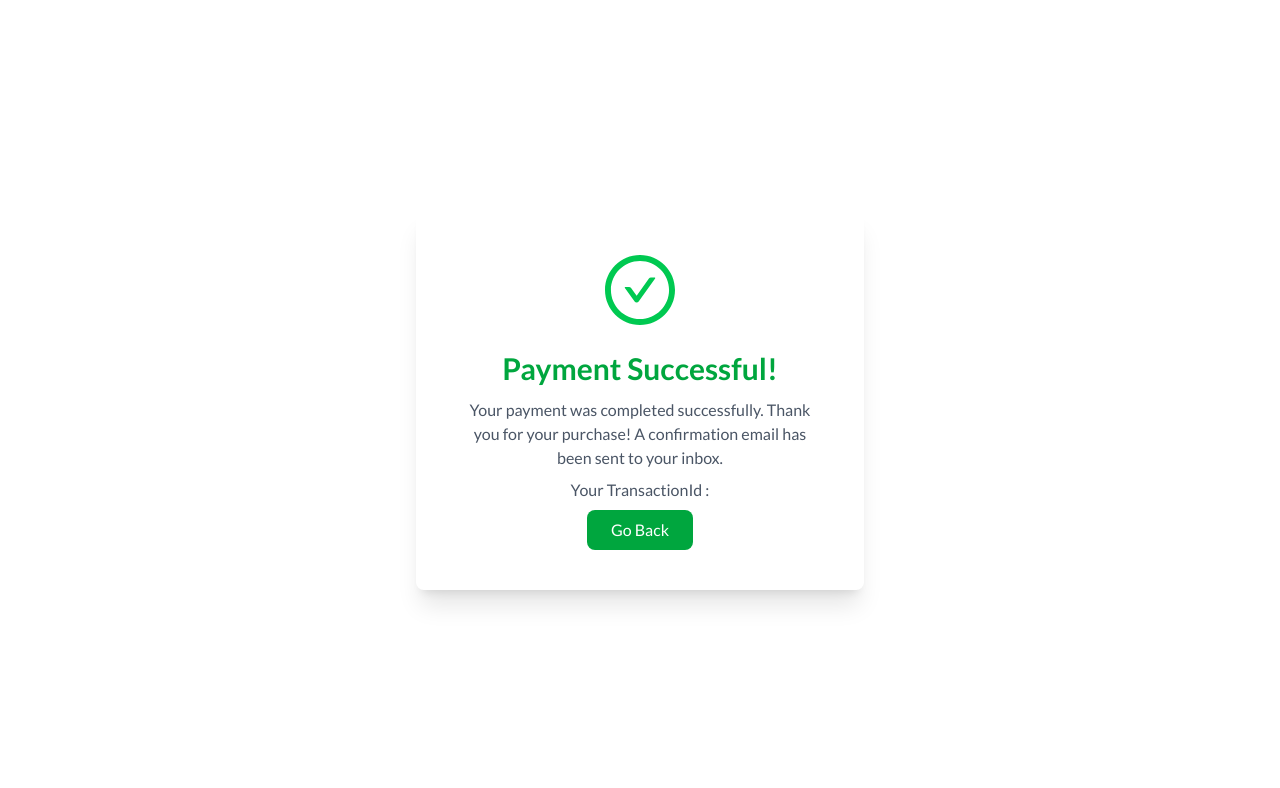
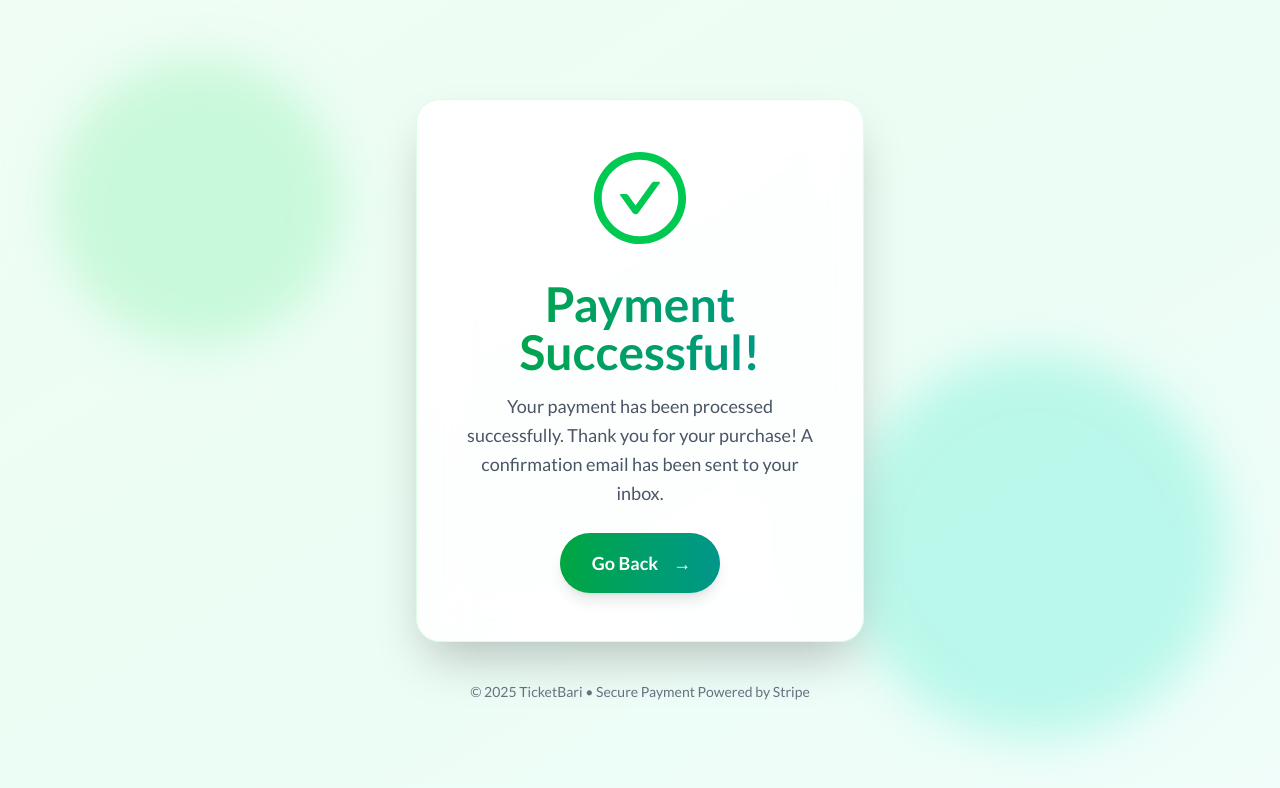
Before and after one commit to amdadislam01/ticketbari-booking-platform-client, a React (Vite) app: page /payment-success in a window 1280 px wide. Shown: the top 788 px of the page. Built offline with nearby package versions, Linux system fonts and the light colour scheme; no server answers.

Commit message:
Payment success design animation compalte

```diff
--- a/src/pages/Dashboard/MyAddedBooking/MyAddedBooking.jsx
+++ b/src/pages/Dashboard/MyAddedBooking/MyAddedBooking.jsx
@@ -11,7 +11,6 @@ import {
 } from "react-icons/fa";
 import Loading from "../../../components/Loading/Loading";
 import { motion } from "framer-motion";
-import { useParams } from "react-router";
 
 // Reusable Countdown
 const Countdown = ({ date }) => {
@@ -50,7 +49,6 @@ const Countdown = ({ date }) => {
 };
 
 const MyAddedBooking = () => {
-  const { ticketId } = useParams();
   const axiosSecure = useAxiosSecure();
   const { isDarkMode } = useTheme();
   const { user } = UseAuth();
--- a/src/pages/Dashboard/Payment/PaymentSuccess.jsx
+++ b/src/pages/Dashboard/Payment/PaymentSuccess.jsx
@@ -1,17 +1,21 @@
 import React, { useEffect, useRef, useState } from "react";
 import { useNavigate, useSearchParams } from "react-router";
 import { AiOutlineCheckCircle } from "react-icons/ai";
+import { motion } from "framer-motion";
 import useAxiosSecure from "../../../hooks/useAxiosSecure";
 
 const PaymentSuccess = () => {
-  const [searchPharams] = useSearchParams();
+  const [searchParams] = useSearchParams();
   const axiosSecure = useAxiosSecure();
   const [paymentInfo, setPaymentInfo] = useState({});
-  const sessionId = searchPharams.get("session_id");
+  const sessionId = searchParams.get("session_id");
   const isMounted = useRef(false);
+  const navigate = useNavigate();
+
   useEffect(() => {
     if (isMounted.current) return;
     isMounted.current = true;
+
     if (sessionId) {
       axiosSecure
         .patch(`/payment-success?session_id=${sessionId}`)
@@ -25,37 +29,143 @@ const PaymentSuccess = () => {
           console.log(e);
         });
     }
-  }, [sessionId]);
+  }, [sessionId, axiosSecure]);
 
-  const navigate = useNavigate();
+  const containerVariants = {
+    hidden: { opacity: 0 },
+    visible: {
+      opacity: 1,
+      transition: {
+        duration: 0.6,
+        staggerChildren: 0.2,
+      },
+    },
+  };
+
+  const itemVariants = {
+    hidden: { y: 30, opacity: 0 },
+    visible: {
+      y: 0,
+      opacity: 1,
+      transition: { duration: 0.7, ease: "easeOut" },
+    },
+  };
+
+  const checkVariants = {
+    hidden: { scale: 0, rotate: -180 },
+    visible: {
+      scale: 1,
+      rotate: 0,
+      transition: { type: "spring", stiffness: 200, damping: 15 },
+    },
+  };
+
+  const pulseVariants = {
+    pulse: {
+      scale: [1, 1.1, 1],
+      transition: {
+        duration: 2,
+        repeat: Infinity,
+        ease: "easeInOut",
+      },
+    },
+  };
 
   return (
-    <div className="min-h-screen flex items-center justify-center p-5">
-      <div className="bg-transparent shadow-xl rounded-lg p-10 text-center max-w-md">
-        <div className="flex justify-center mb-5">
-          <AiOutlineCheckCircle className="text-green-500" size={80} />
-        </div>
+    <div className="min-h-screen bg-linear-to-br from-green-50 via-emerald-50 to-teal-50 flex items-center justify-center p-4 overflow-hidden">
+      <div className="absolute inset-0 overflow-hidden pointer-events-none">
+        <motion.div
+          animate={{ y: [0, -30, 0], x: [0, 20, 0] }}
+          transition={{ duration: 15, repeat: Infinity, ease: "linear" }}
+          className="absolute top-20 left-10 w-72 h-72 bg-green-300 rounded-full mix-blend-multiply filter blur-xl opacity-30"
+        />
+        <motion.div
+          animate={{ y: [0, 30, 0], x: [0, -20, 0] }}
+          transition={{ duration: 18, repeat: Infinity, ease: "linear" }}
+          className="absolute bottom-20 right-10 w-96 h-96 bg-teal-300 rounded-full mix-blend-multiply filter blur-xl opacity-30"
+        />
+      </div>
 
-        <h2 className="text-3xl font-bold text-green-600 mb-3">
-          Payment Successful!
-        </h2>
+      <motion.div
+        variants={containerVariants}
+        initial="hidden"
+        animate="visible"
+        className="relative z-10 w-full max-w-md"
+      >
+        <motion.div
+          className="bg-white/90 backdrop-blur-xl rounded-3xl shadow-2xl p-8 md:p-12 border border-green-100 overflow-hidden"
+          whileHover={{ boxShadow: "0 25px 50px -12px rgba(0, 0, 0, 0.15)" }}
+          transition={{ duration: 0.3 }}
+        >
+          {/* Success Check Icon */}
+          <motion.div
+            variants={checkVariants}
+            className="flex justify-center mb-8"
+          >
+            <motion.div variants={pulseVariants} animate="pulse">
+              <AiOutlineCheckCircle className="text-green-500" size={100} />
+            </motion.div>
+          </motion.div>
 
-        <p className="text-gray-600 mb-2">
-          Your payment was completed successfully. Thank you for your purchase!
-          A confirmation email has been sent to your inbox.
-        </p>
+          {/* Title */}
+          <motion.h2
+            variants={itemVariants}
+            className="text-4xl md:text-5xl font-bold text-center bg-gradient-to-r from-green-600 to-teal-600 bg-clip-text text-transparent mb-4"
+          >
+            Payment Successful!
+          </motion.h2>
 
-        <p className="text-gray-600 mb-2">
-          Your TransactionId : {paymentInfo.transactionId}
-        </p>
+          {/* Subtitle */}
+          <motion.p
+            variants={itemVariants}
+            className="text-gray-600 text-center text-base md:text-lg leading-relaxed mb-6"
+          >
+            Your payment has been processed successfully. Thank you for your
+            purchase! A confirmation email has been sent to your inbox.
+          </motion.p>
 
-        <button
-          onClick={() => navigate(-2)}
-          className="px-6 py-2 bg-green-600 text-white rounded-lg hover:bg-green-700 transition cursor-pointer"
+          {/* Transaction ID */}
+          {paymentInfo.transactionId && (
+            <motion.div
+              variants={itemVariants}
+              className="bg-green-50 border border-green-200 rounded-xl p-5 mb-8 text-center"
+            >
+              <p className="text-sm text-gray-600 mb-1">Transaction ID</p>
+              <p className="text-lg font-mono font-semibold text-green-700 break-all">
+                {paymentInfo.transactionId}
+              </p>
+            </motion.div>
+          )}
+
+          <motion.div variants={itemVariants} className="flex justify-center">
+            <motion.button
+              onClick={() => navigate(-2)}
+              whileHover={{ scale: 1.05 }}
+              whileTap={{ scale: 0.95 }}
+              className="px-8 py-4 bg-linear-to-r from-green-600 to-teal-600 text-white font-semibold text-lg rounded-full shadow-lg hover:shadow-xl transition-all duration-300 flex items-center gap-3 cursor-pointer"
+            >
+              <span>Go Back</span>
+              <motion.span
+                animate={{ x: [0, 5, 0] }}
+                transition={{ duration: 1.5, repeat: Infinity }}
+              >
+                →
+              </motion.span>
+            </motion.button>
+          </motion.div>
+        </motion.div>
+
+        <motion.div
+          initial={{ opacity: 0, y: 50 }}
+          animate={{ opacity: 1, y: 0 }}
+          transition={{ delay: 0.8, duration: 1 }}
+          className="mt-10 text-center"
         >
-          Go Back
-        </button>
-      </div>
+          <p className="text-sm text-gray-500">
+            © 2025 TicketBari • Secure Payment Powered by Stripe
+          </p>
+        </motion.div>
+      </motion.div>
     </div>
   );
 };
```
Also changed, not shown: src/pages/Dashboard/Profile/Profile.jsx (+136 -41 lines).
